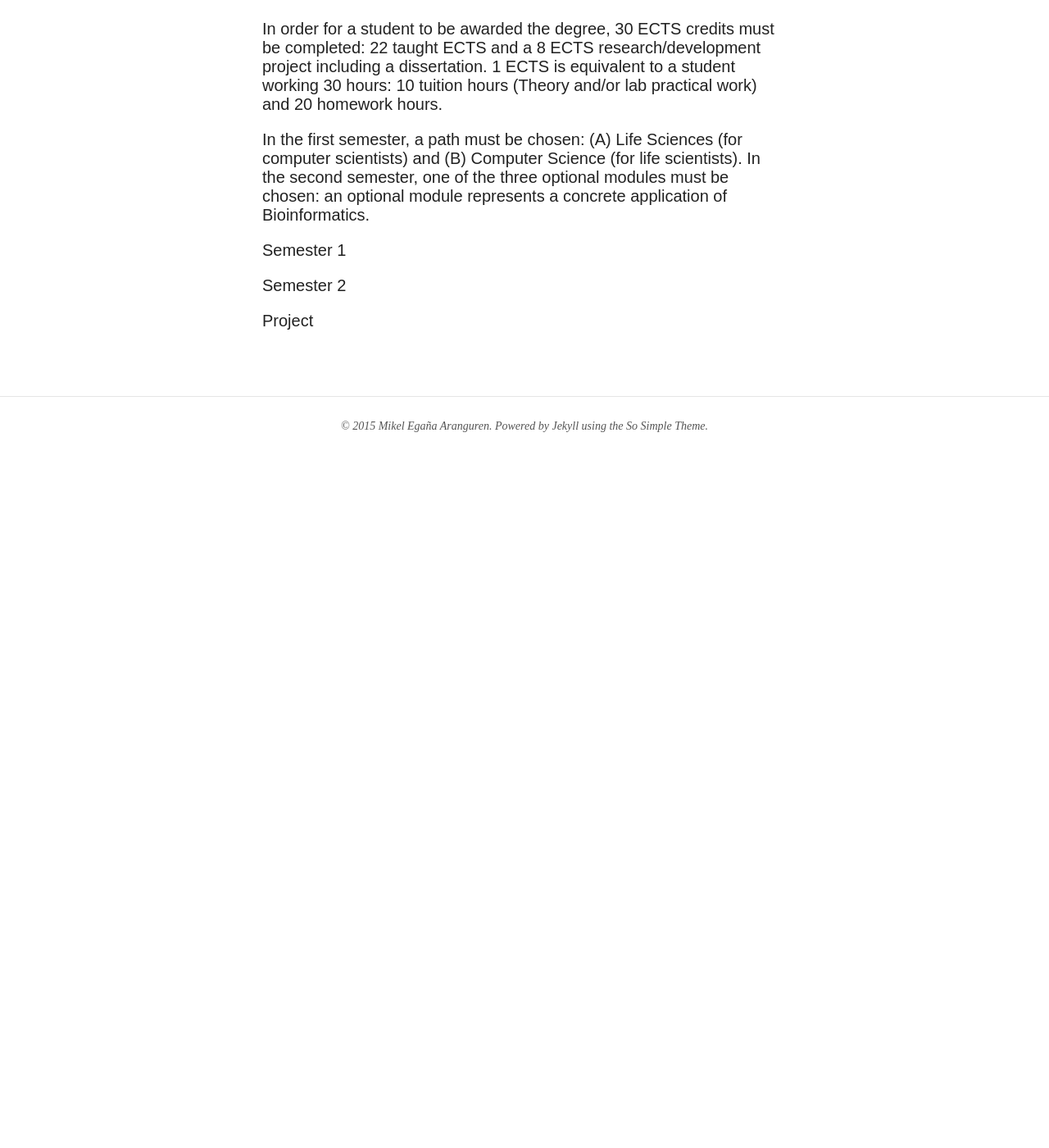
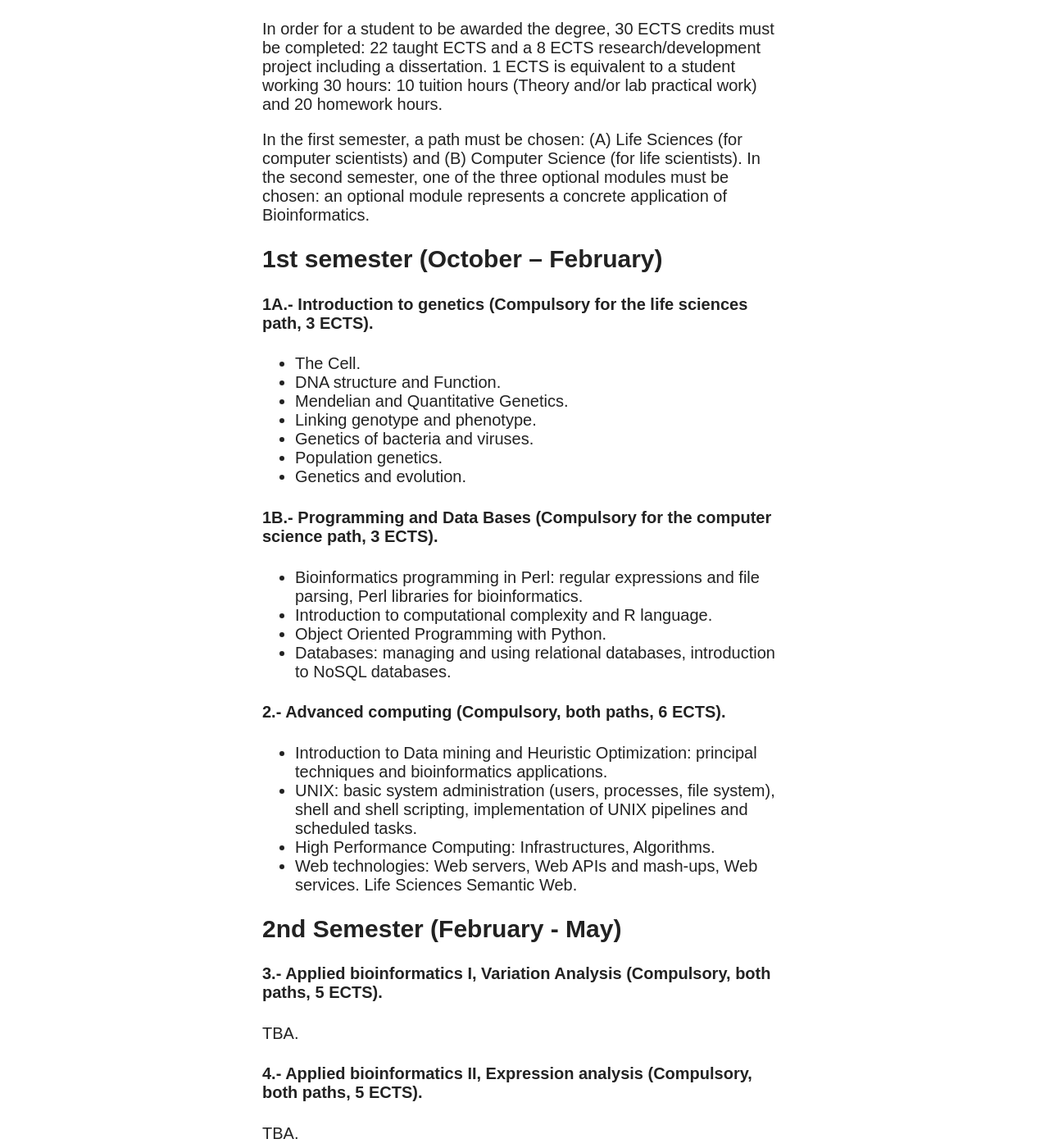
Before and after one commit to mikel-egana-aranguren/EHU-MSc-Bioinformatics, a Jekyll site: the page built from programme.md, in a window 1280 px wide and 1400 px high, scrolled down 337 px. Shown: the whole window at 82% size. Built offline with Jekyll 4.4.1, drawn with Linux system fonts in a browser that asks for light colours; nearby versions of some CDN libraries; before the commit the page ends 967 px from its top, so only the background shows below that; some of the changed text lies outside the part shown.

Commit message:
partial programme

```diff
--- a/programme.md
+++ b/programme.md
@@ -11,12 +11,61 @@ image:
 share:
 ---
 
+
+
 In order for a student to be awarded the degree, 30 ECTS credits must be completed: 22 taught ECTS and a 8 ECTS research/development project including a dissertation. 1 ECTS is equivalent to a student working 30 hours: 10 tuition hours (Theory and/or lab practical work) and 20 homework hours.
 
 In the first semester, a path must be chosen: (A) Life Sciences (for computer scientists) and (B) Computer Science (for life scientists). In the second semester, one of the three optional modules must be chosen: an optional module represents a concrete application of Bioinformatics.
 
-Semester 1
+1st semester (October – February)
+=================================
 
-Semester 2
+#### 1A.- Introduction to genetics (Compulsory for the life sciences path, 3 ECTS).
+* The Cell.
+* DNA structure and Function.
+* Mendelian and Quantitative Genetics.
+* Linking genotype and phenotype.
+* Genetics of bacteria and viruses.
+* Population genetics.
+* Genetics and evolution.
 
-Project
+#### 1B.- Programming and Data Bases (Compulsory for the computer science path, 3 ECTS).
+* Bioinformatics programming in Perl: regular expressions and file parsing, Perl libraries for bioinformatics.
+* Introduction to computational complexity and R language.
+* Object Oriented Programming with Python.
+* Databases: managing and using relational databases, introduction to NoSQL databases.
+
+#### 2.- Advanced computing (Compulsory, both paths, 6 ECTS).
+* Introduction to Data mining and Heuristic Optimization: principal techniques and bioinformatics applications.
+* UNIX: basic system administration (users, processes, file system), shell and shell scripting, implementation of UNIX pipelines and scheduled tasks.
+* High Performance Computing: Infrastructures, Algorithms.
+* Web technologies: Web servers, Web APIs and mash-ups, Web services. Life Sciences Semantic Web.
+
+2nd Semester (February -  May)
+==============================
+
+#### 3.- Applied bioinformatics I, Variation Analysis (Compulsory, both paths, 5 ECTS).
+
+TBA.
+
+#### 4.- Applied bioinformatics II, Expression analysis (Compulsory, both paths, 5 ECTS).
+
+TBA.
+
+#### 5.- Bioinformatics applied to biomedicine (Optional for both paths, 3 ECTS).
+
+TBA.
+
+#### 6.- Bioinformatics applied to the environment, populations, and non-model organisms (Optional for both paths, 3 ECTS).
+* Metagenomics.
+* Metabarcoding.
+* Population genomics in non-model organisms (SNPs, ...).
+* Comparative genomics.
+* Ecological informatics.
+
+
+
+Project (May - September)
+=========================
+
+see /projects
```
Also changed, not shown: index.html (+11 -12 lines).
